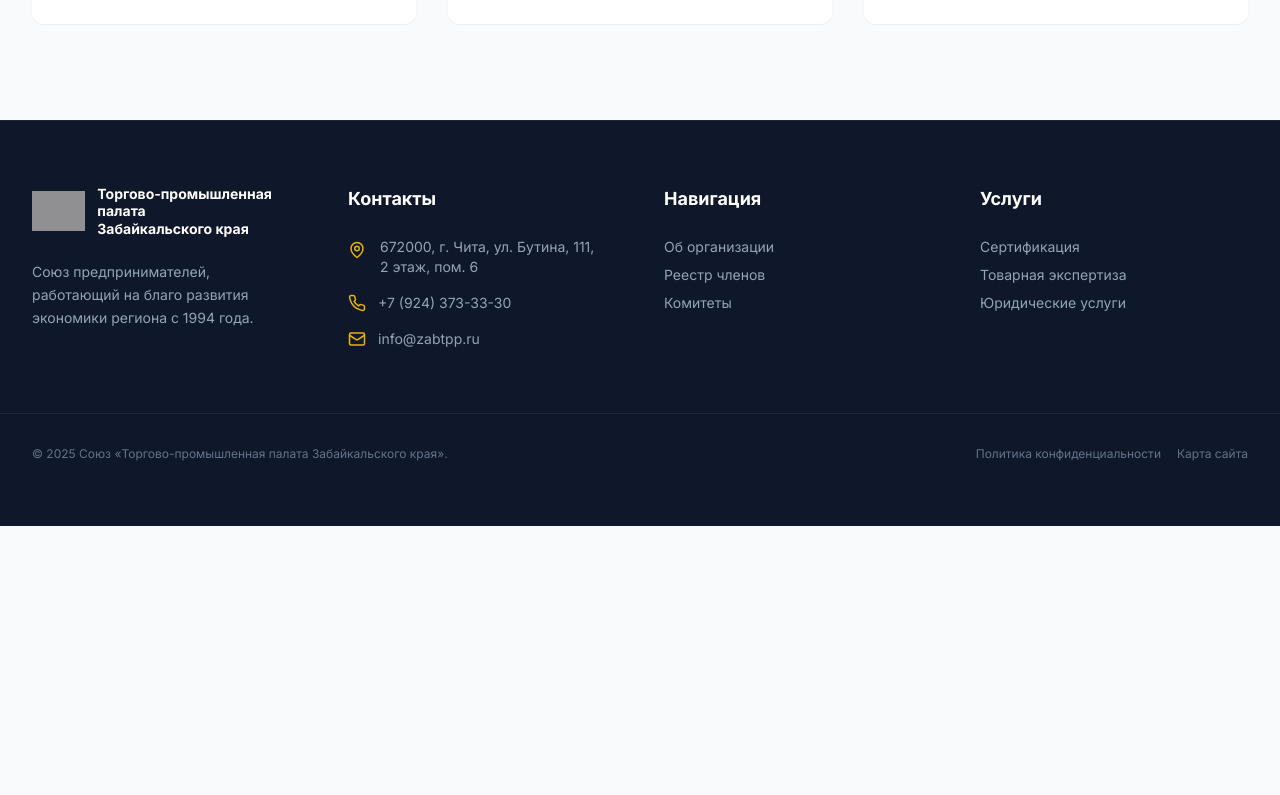
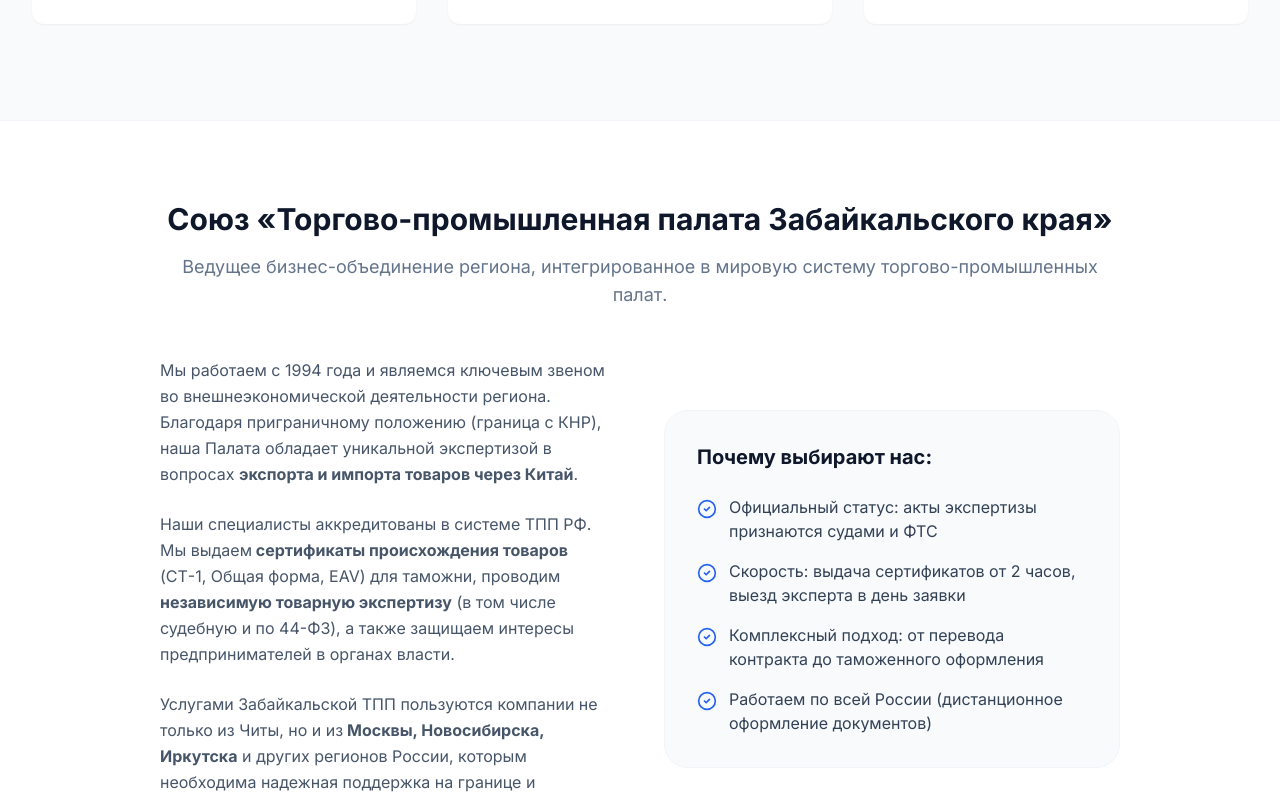
Before and after one commit to AnChekhov/ztppv6, a React (Vite) app: page /services/expert in a window 1280 px wide. Shown: the part 3325-4120 px from the top of the page. Before the commit the page ends 3851 px from the top, so only its background shows below. Built offline with nearby package versions, Linux system fonts and the light colour scheme; grey boxes are pictures that could not be loaded.

Commit message:
Update App.tsx

```diff
--- a/src/App.tsx
+++ b/src/App.tsx
@@ -8,6 +8,7 @@
 import CallToAction from './components/CallToAction';
 import NewsSection from './components/NewsSection';
 import Footer from './components/Footer';
+import SeoTextSection from './components/SeoTextSection'; // ✅ Импортировали SEO блок
 
 // Импорт страниц услуг
 import CertificationPage from './pages/CertificationPage';
@@ -52,6 +53,7 @@
       <ServicesGrid />
       <CallToAction />
       <NewsSection />
+      <SeoTextSection /> {/* ✅ Добавили блок в структуру */}
     </>
   );
 };
```
